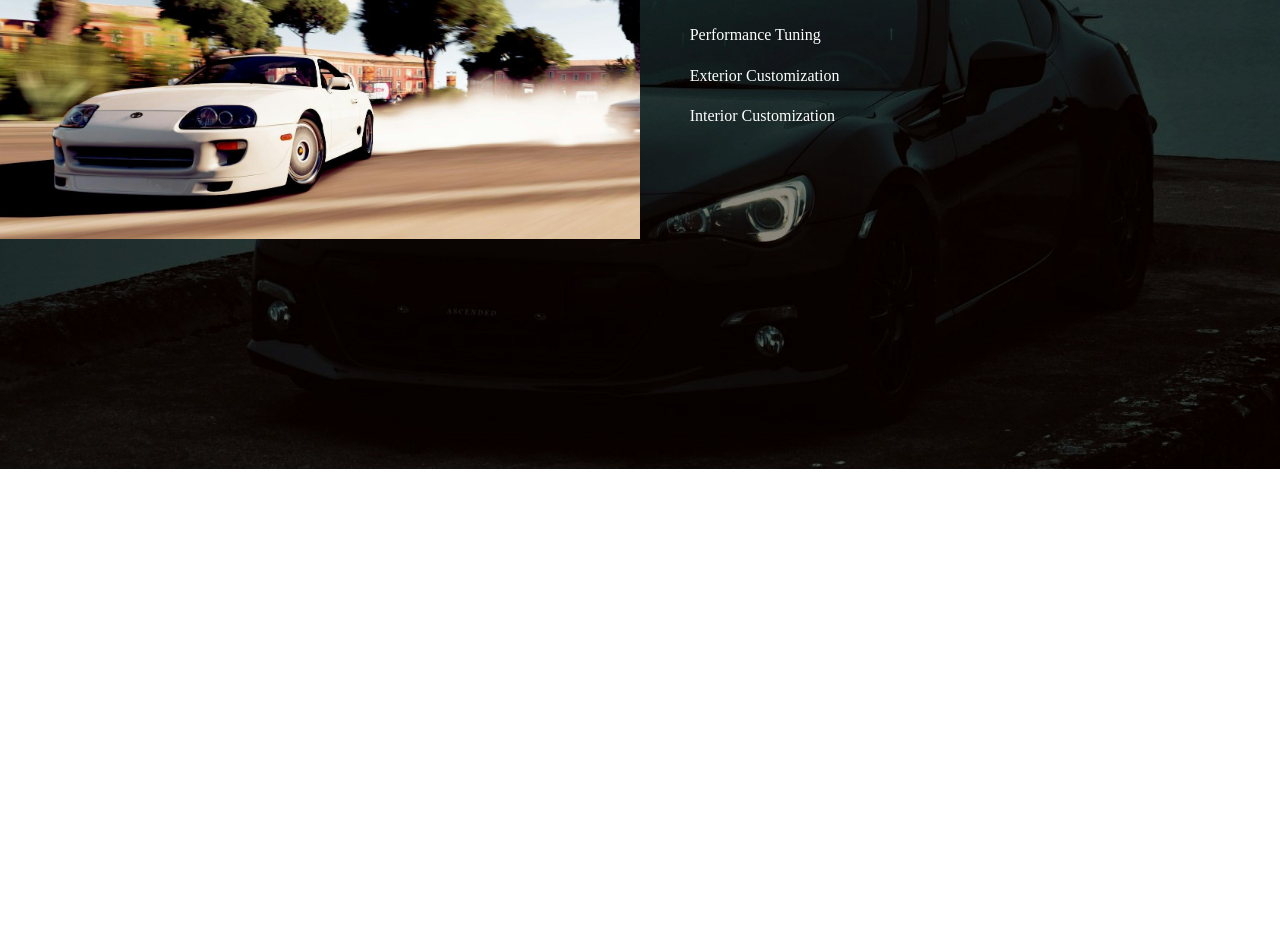
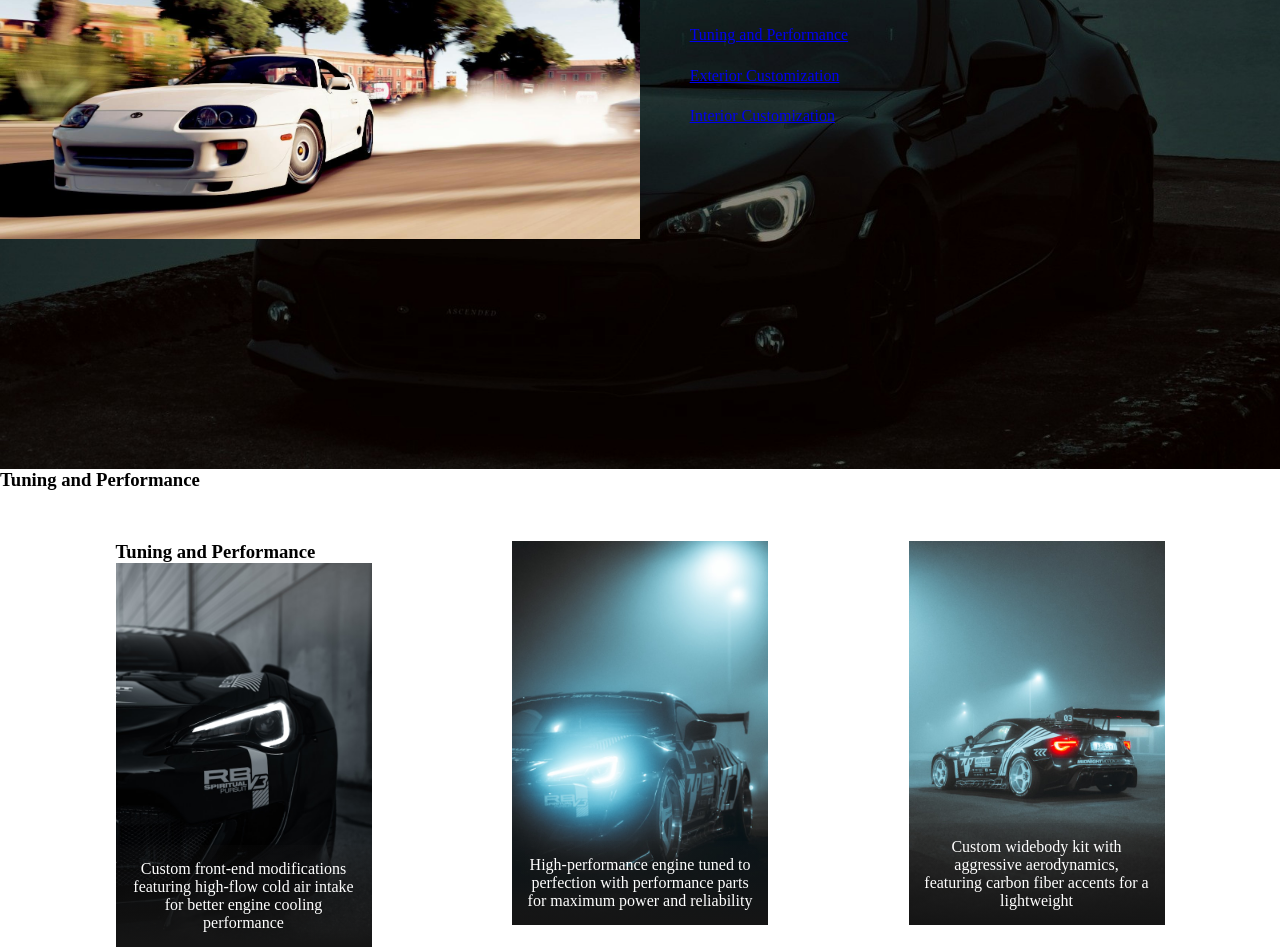
Before and after one commit to FracoMomo/REvshift-customs, a plain HTML site: page services.html in a window 1280 px wide. Shown: the part 379-1330 px from the top of the page. Before the commit the page ends 848 px from the top, so only its background shows below. Drawn offline with Linux system fonts and the light colour scheme.

Commit message:
made tuning and perfomrance section

```diff
--- a/services.html
+++ b/services.html
@@ -5,7 +5,7 @@
     <link rel="stylesheet" type="text/css" href="style.css">
     <script src="script.js"></script>
 </head>
-<body>
+<d>
     <nav class="topnav">
         <a class="split">RevShift Customs</a>
         <a class="norm" href="#contact">Contact</a>
@@ -25,15 +25,54 @@
         <img src="images/servicesubpic.jpg">
         <div class="servicetitle">
             <h3>Service Type</h3>
-            <p>Performance Tuning</p>
-            <p>Exterior Customization</p>
-            <p>Interior Customization</p>
+            <p><a href="#tuning">Tuning and Performance</a></p>
+            <p><a href="#exterior">Exterior Customization</a></p>
+            <p><a href="#interior">Interior Customization</a></p>
         </div>
     </div>
 
-    <div class="performancetune">
+    <div class="servicecontent">
+        <h3>Tuning and Performance</h3>
+        <div class="card">
+            <div class="item">
+                <h3>Tuning and Performance</h3>
+                <div class="image-container">
+                    <img src="images/recentbuild/front1.jpg" class="homecontent">
+                    <div class="contain">
+                        <p>Custom front-end modifications featuring high-flow cold air intake for better engine cooling performance</p>
+                    </div>
+                </div>
+            </div>
+
+            <div class="item">
+                <div class="image-container">
+                    <img src="images/recentbuild/front3.jpg" class="homecontent">
+                    <div class="contain">
+                        <p>High-performance engine tuned to perfection with performance parts for maximum power and reliability</p>
+                    </div>
+                </div>
+            </div>
+
+            <div class="item">
+                <div class="image-container">
+                    <img src="images/recentbuild/rear2.jpg" class="homecontent">
+                    <div class="contain">
+                        <p>Custom widebody kit with aggressive aerodynamics, featuring carbon fiber accents for a lightweight</p>
+                    </div>
+                </div>
+            </div>
+        </div>
+    </div>
+    <div class="Our Process">
 
     </div>
 
+    <div class="FQA">
+
+    </div>
+
+    <div class="footer">
+
+    </div>
 </body>
 </html>
```
